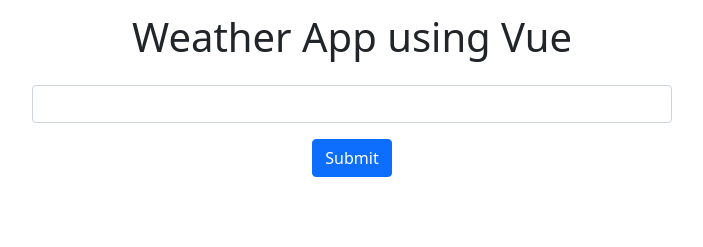
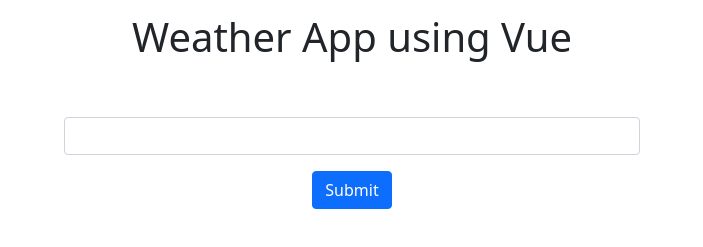
Before and after one commit to IshjotSingh97/Vue-Weather-App, a plain HTML site: page index.html in a window 1280 px wide. Shown: the part 59-306 px from the top of the page, without its empty margins (288-991 px from the left). Drawn offline with nearby package versions, Linux system fonts and the light colour scheme.

Commit message:
form fix

```diff
--- a/index.html
+++ b/index.html
@@ -21,7 +21,7 @@
         <div class="container-fluid" v-if="errorflag == true">
             <p style="margin: 1rem auto;color: red;text-align: center;">{{errormsg}}</p>
         </div>
-        <form @submit.prevent="fetchWeather" autocomplete="off">
+        <form @submit.prevent="fetchWeather" autocomplete="off" style="padding: 2rem;">
             <div class="mb-3">
                 <label for="newstext" class="form-label"></label>
                 <input type="search" class="form-control" id="newstext" v-model="query">
```
